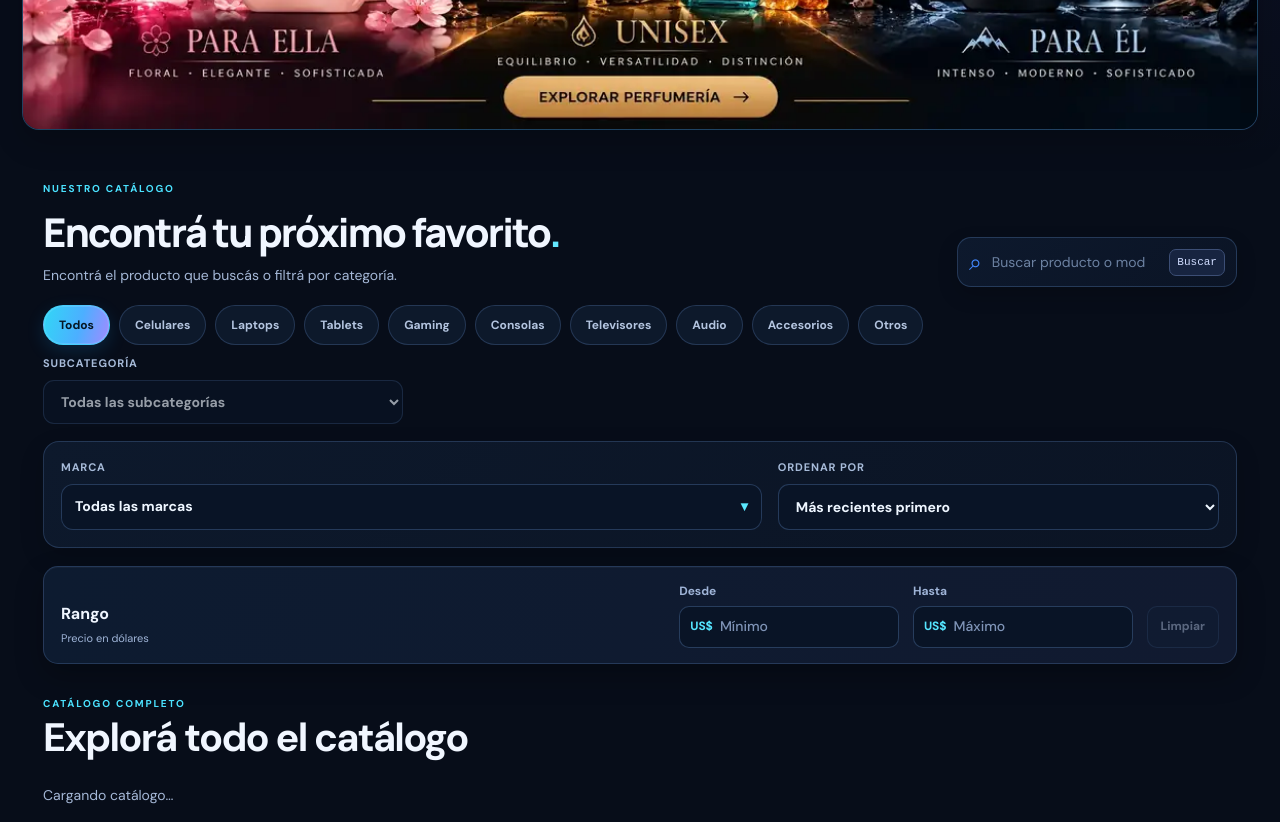
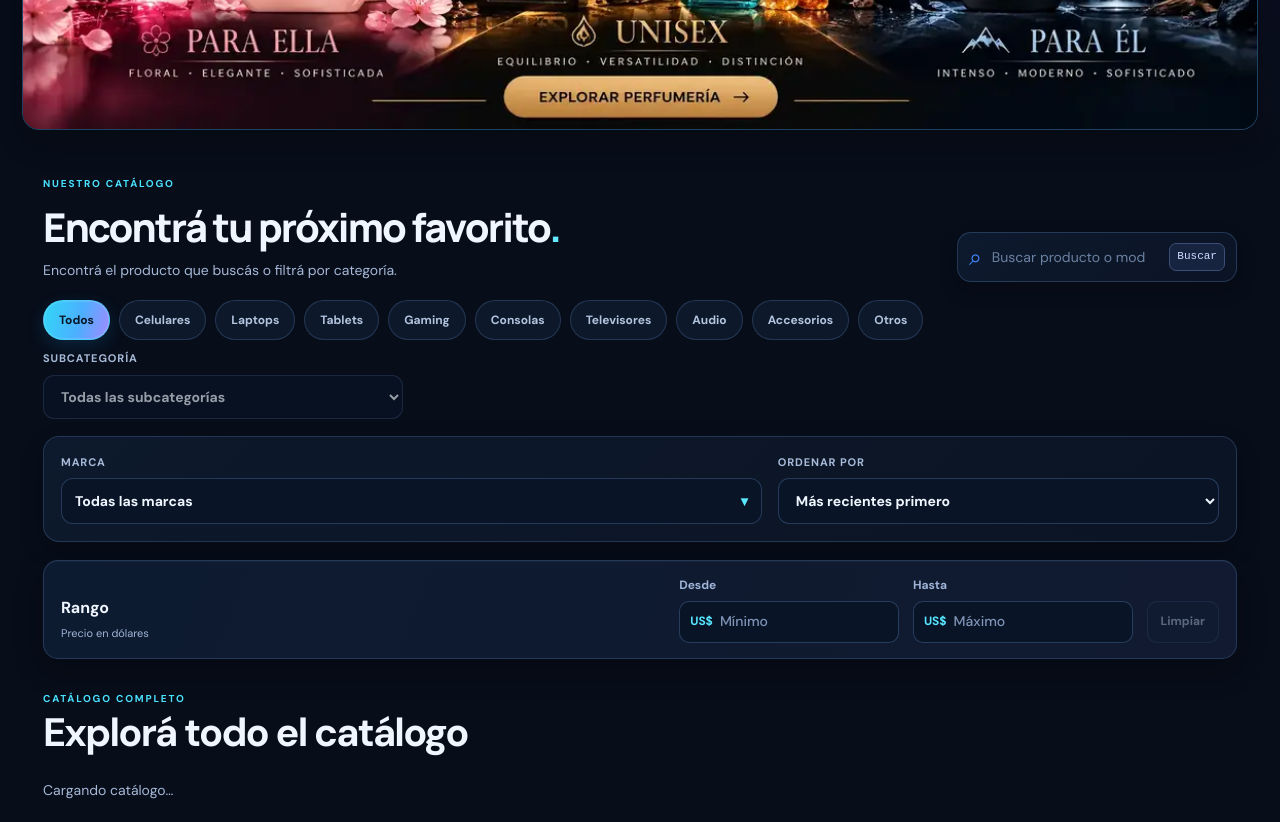
Before and after one commit to JASBH121101/Cat-logo, a plain HTML site: page tecnologia/index.html in a window 1280 px wide. Shown: the part 1000-1822 px from the top of the page. Drawn offline with Linux system fonts and the light colour scheme; a script that the page names is missing.

Commit message:
Respect desktop important padding override in whitespace tune

```diff
--- a/technology-visual-refresh.css
+++ b/technology-visual-refresh.css
@@ -3364,3 +3364,9 @@ body.technology-catalog #top-gaming-grid.featured-grid .product-view-button {
     margin-top: 16px;
   }
 }
+@media (min-width: 1200px) {
+  /* Override the existing desktop padding shorthand that intentionally uses !important. */
+  body.technology-catalog .catalog-section {
+    padding: clamp(38px, 3.6vw, 54px) clamp(18px, 1.8vw, 30px) 44px !important;
+  }
+}
```
